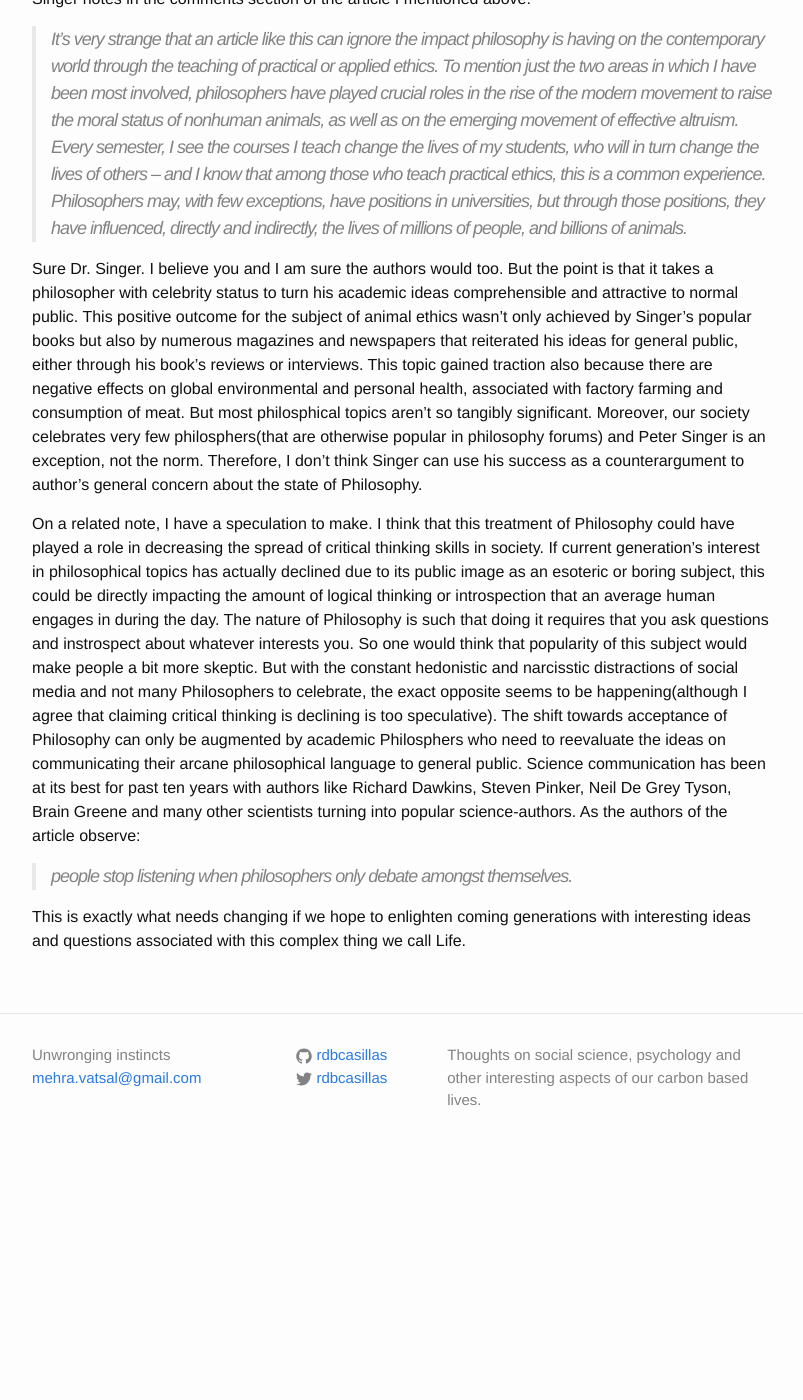
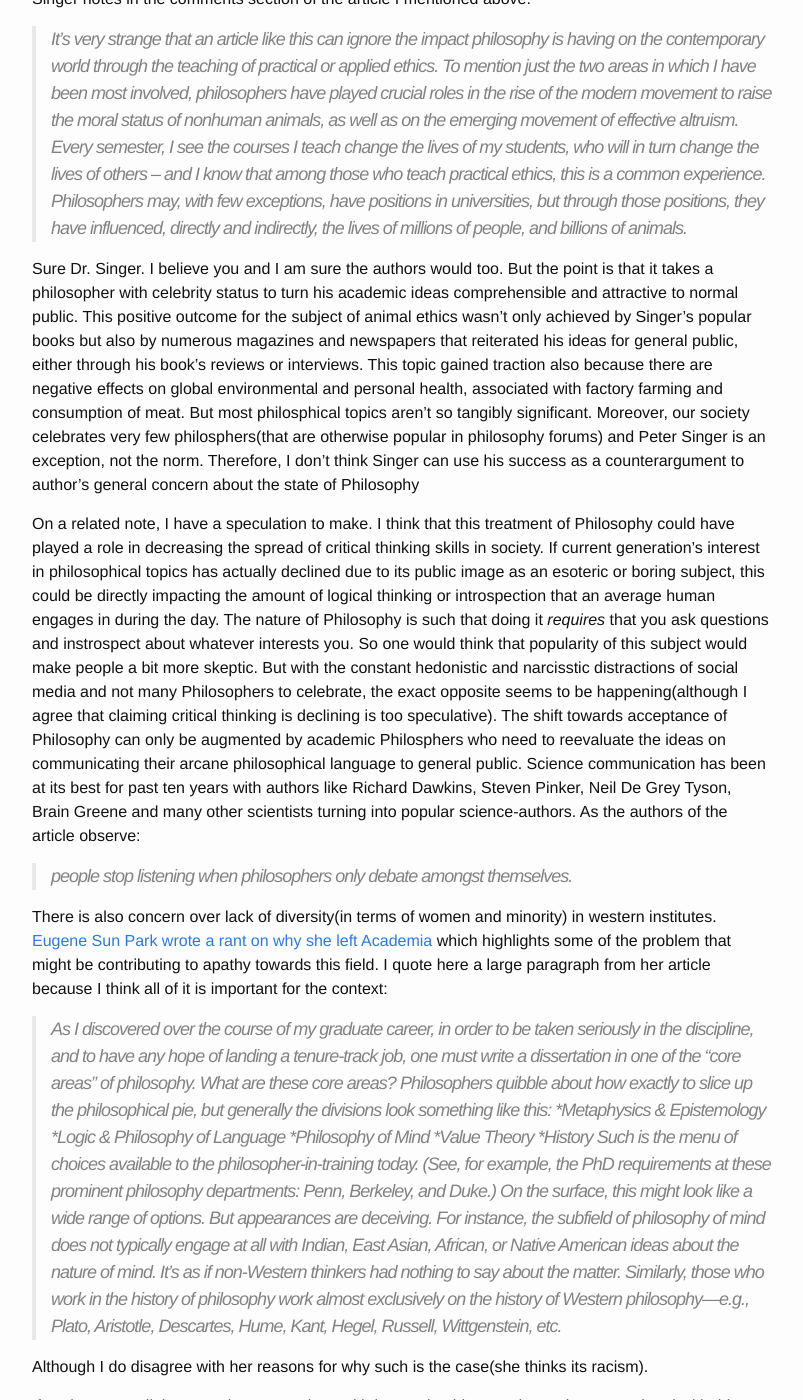
Before and after one commit to rdbcasillas/rdbcasillas.github.io, a Jekyll site: the page built from _posts/2016-01-18-Philosophy_struggle.md, in a window 1280 px wide and 1400 px high, scrolled down 1197 px. Shown: the whole window, without its empty margins (238-1041 px from the left). Built offline with Jekyll 4.4.1, drawn with Linux system fonts in a browser that asks for light colours; Markdown is read by kramdown in place of the engine named in the settings; before the commit the page ends 2369 px from its top, so only the background shows below that; some of the changed text lies outside the part shown.

Commit message:
links added in latest post

```diff
--- a/_posts/2016-01-18-Philosophy_struggle.md
+++ b/_posts/2016-01-18-Philosophy_struggle.md
@@ -4,7 +4,7 @@ title: "On why Philosophy is struggling and what could provide succour"
 
 ---
 
-I read an article that laments about how the field of Philosophy is losing its way. What the authors argue(this argument and others are also in their upcoming book) is that by its delimitation to the academic settings, Philosophy has lost its original purpose which was to explore and communicate to public how to live a good life and how to be virtuous. But they say that the institutionalization of Philosophy created a quandary as to what is the purpose of a Philosopher? They explain:
+I read an [article that laments](http://mobile.nytimes.com/blogs/opinionator/2016/01/11/when-philosophy-lost-its-way/) about how the field of Philosophy is losing its way. What the authors argue(this argument and others are also in their upcoming book) is that by its delimitation to the academic settings, Philosophy has lost its original purpose which was to explore and communicate to public how to live a good life and how to be virtuous. But they say that the institutionalization of Philosophy created a quandary as to what is the purpose of a Philosopher? They explain:
 
 >This was the act of purification that gave birth to the concept of philosophy most of us know today. As a result, and to a degree rarely acknowledged, the institutional imperative of the university has come to drive the theoretical agenda. If philosophy was going to have a secure place in the academy, it needed its own discrete domain, its own arcane language, its own standards of success and its own specialized concerns.
 
@@ -16,10 +16,23 @@ On a less cynical note, this could have also happened to Philosophy because duri
 
 >It’s very strange that an article like this can ignore the impact philosophy is having on the contemporary world through the teaching of practical or applied ethics. To mention just the two areas in which I have been most involved, philosophers have played crucial roles in the rise of the modern movement to raise the moral status of nonhuman animals, as well as on the emerging movement of effective altruism. Every semester, I see the courses I teach change the lives of my students, who will in turn change the lives of others – and I know that among those who teach practical ethics, this is a common experience. Philosophers may, with few exceptions, have positions in universities, but through those positions, they have influenced, directly and indirectly, the lives of millions of people, and billions of animals.
 
-Sure Dr. Singer. I believe you and I am sure the authors would too. But the point is that it takes a philosopher with celebrity status to turn his academic ideas comprehensible and attractive to normal public. This positive outcome for the subject of animal ethics wasn't only achieved by Singer's popular books but also by numerous magazines and newspapers that reiterated his ideas for general public, either through his book's reviews or interviews. This topic gained traction also because there are negative effects on global environmental and personal health, associated with factory farming and consumption of meat. But most philosphical topics aren't so tangibly significant. Moreover, our society celebrates very few philosphers(that are otherwise popular in philosophy forums) and Peter Singer is an exception, not the norm. Therefore, I don't think Singer can use his success as a counterargument to author's general concern about the state of Philosophy.
+Sure Dr. Singer. I believe you and I am sure the authors would too. But the point is that it takes a philosopher with celebrity status to turn his academic ideas comprehensible and attractive to normal public. This positive outcome for the subject of animal ethics wasn't only achieved by Singer's popular books but also by numerous magazines and newspapers that reiterated his ideas for general public, either through his book's reviews or interviews. This topic gained traction also because there are negative effects on global environmental and personal health, associated with factory farming and consumption of meat. But most philosphical topics aren't so tangibly significant. Moreover, our society celebrates very few philosphers(that are otherwise popular in philosophy forums) and Peter Singer is an exception, not the norm. Therefore, I don't think Singer can use his success as a counterargument to author's general concern about the state of Philosophy
 
-On a related note, I have a speculation to make. I think that this treatment of Philosophy could have played a role in decreasing the spread of critical thinking skills in society. If current generation's interest in philosophical topics has actually declined due to its public image as an esoteric or boring subject, this could be directly impacting the amount of logical thinking or introspection that an average human engages in during the day. The nature of Philosophy is such that doing it requires that you ask questions and instrospect about whatever interests you. So one would think that popularity of this subject would make people a bit more skeptic. But with the constant hedonistic and narcisstic distractions of social media and not many Philosophers to celebrate, the exact opposite seems to be happening(although I agree that claiming critical thinking is declining is too speculative). The shift towards acceptance of Philosophy can only be augmented by academic Philosphers who need to reevaluate the ideas on communicating their arcane philosophical language to general public. Science communication has been at its best for past ten years with authors like Richard Dawkins, Steven Pinker, Neil De Grey Tyson, Brain Greene and many other scientists turning into popular science-authors. As the authors of the article observe:
+On a related note, I have a speculation to make. I think that this treatment of Philosophy could have played a role in decreasing the spread of critical thinking skills in society. If current generation's interest in philosophical topics has actually declined due to its public image as an esoteric or boring subject, this could be directly impacting the amount of logical thinking or introspection that an average human engages in during the day. The nature of Philosophy is such that doing it <em>requires</em> that you ask questions and instrospect about whatever interests you. So one would think that popularity of this subject would make people a bit more skeptic. But with the constant hedonistic and narcisstic distractions of social media and not many Philosophers to celebrate, the exact opposite seems to be happening(although I agree that claiming critical thinking is declining is too speculative). The shift towards acceptance of Philosophy can only be augmented by academic Philosphers who need to reevaluate the ideas on communicating their arcane philosophical language to general public. Science communication has been at its best for past ten years with authors like Richard Dawkins, Steven Pinker, Neil De Grey Tyson, Brain Greene and many other scientists turning into popular science-authors. As the authors of the article observe:
 
 >people stop listening when philosophers only debate amongst themselves.
 
-This is exactly what needs changing if we hope to enlighten coming generations with interesting ideas and questions associated with this complex thing we call Life.
+
+There is also concern over lack of diversity(in terms of women and minority) in western institutes. [Eugene Sun Park wrote a rant on why she left Academia](http://read.hipporeads.com/why-i-left-academia-philosophys-homogeneity-needs-rethinking/) which highlights some of the problem that might be contributing to apathy towards this field. I quote here a large paragraph from her article because I think all of it is important for the context:
+
+>As I discovered over the course of my graduate career, in order to be taken seriously in the discipline, and to have any hope of landing a tenure-track job, one must write a dissertation in one of the “core areas” of philosophy. What are these core areas? Philosophers quibble about how exactly to slice up the philosophical pie, but generally the divisions look something like this:
+*Metaphysics & Epistemology
+*Logic & Philosophy of Language
+*Philosophy of Mind
+*Value Theory
+*History
+Such is the menu of choices available to the philosopher-in-training today. (See, for example, the PhD requirements at these prominent philosophy departments: Penn, Berkeley, and Duke.) On the surface, this might look like a wide range of options. But appearances are deceiving. For instance, the subfield of philosophy of mind does not typically engage at all with Indian, East Asian, African, or Native American ideas about the nature of mind. It’s as if non-Western thinkers had nothing to say about the matter. Similarly, those who work in the history of philosophy work almost exclusively on the history of Western philosophy—e.g., Plato, Aristotle, Descartes, Hume, Kant, Hegel, Russell, Wittgenstein, etc.
+
+Although I do disagree with her reasons for why such is the case(she thinks its racism).
+
+If we hope to enlighten coming generations with interesting ideas and questions associated with this complex thing we call Life, we better start working harder to address the issues that face academic Philosophy.
```
